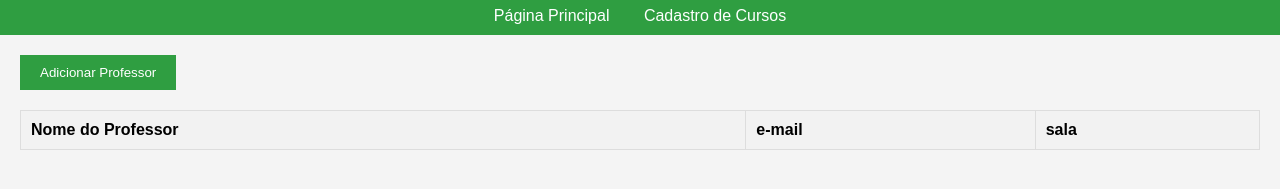
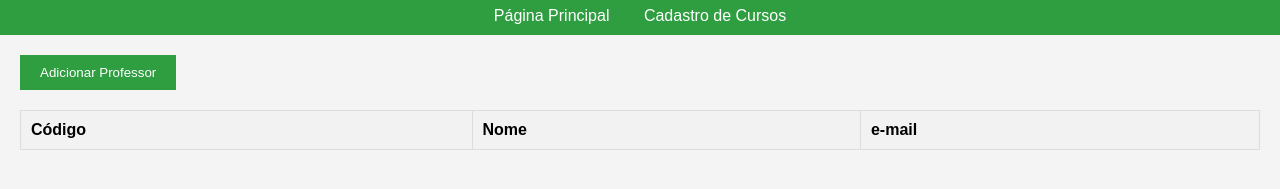
Before and after one commit to bernardowr/Cadastro-IFC, a website: page professores.html in a window 1280 px wide. Shown: the part 69-258 px from the top of the page. Drawn offline with Linux system fonts and the light colour scheme; no server answers.

Commit message:
correção professores.html

```diff
--- a/professores.html
+++ b/professores.html
@@ -26,9 +26,9 @@
         <table id="professoresTable">
             <thead>
                 <tr>
-                    <th>Nome do Professor</th>
+                    <th>Código</th>
+                    <th>Nome</th>
                     <th>e-mail</th>
-                    <th>sala</th>
                 </tr>
             </thead>
             <tbody>
```
